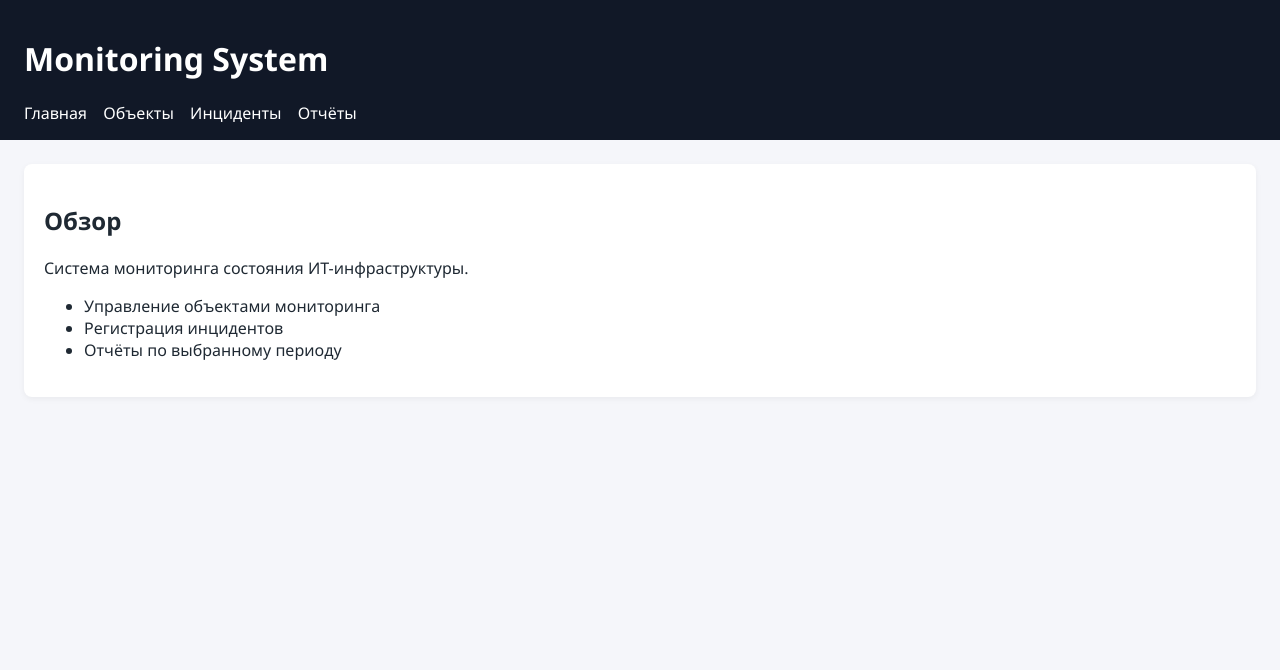
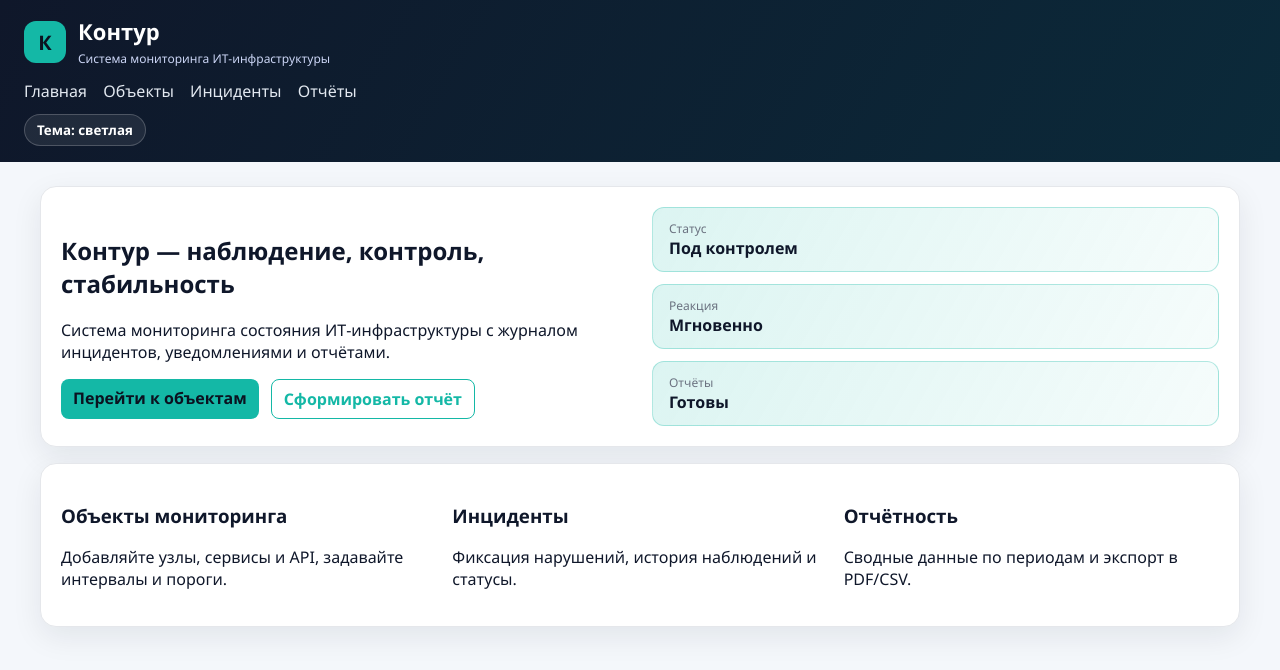
Before and after one commit to KimoPWNZ/monitoring_the_state_of_it_infrastructure, a FastAPI app: page / in a window 1280 px wide. Shown: the top 670 px of the page. Run offline with FastAPI, Linux system fonts and the light colour scheme.

Commit message:
Apply Contour branding and theme toggle UI redesign

```diff
--- a/app/static/style.css
+++ b/app/static/style.css
@@ -1,78 +1,223 @@
 body {
   font-family: "Segoe UI", sans-serif;
-  background: #f5f6fa;
+  background: var(--bg);
   margin: 0;
-  color: #1f2933;
+  color: var(--text);
 }
+
+:root {
+  --bg: #f4f7fb;
+  --text: #0f172a;
+  --muted: #6b7280;
+  --card: #ffffff;
+  --border: #e5e7eb;
+  --accent: #14b8a6;
+  --accent-dark: #0f766e;
+  --shadow: 0 10px 30px rgba(15, 23, 42, 0.08);
+}
+
+:root[data-theme="dark"] {
+  --bg: #0b1220;
+  --text: #e2e8f0;
+  --muted: #94a3b8;
+  --card: #111827;
+  --border: #1f2937;
+  --accent: #2dd4bf;
+  --accent-dark: #14b8a6;
+  --shadow: 0 12px 30px rgba(0, 0, 0, 0.35);
+}
+
 header {
-  background: #111827;
+  background: linear-gradient(120deg, #0f172a, #0b2a3a);
   color: #fff;
   padding: 16px 24px;
+  display: grid;
+  gap: 12px;
 }
+
+.brand {
+  display: flex;
+  align-items: center;
+  gap: 12px;
+}
+
+.brand-mark {
+  width: 42px;
+  height: 42px;
+  border-radius: 12px;
+  background: var(--accent);
+  color: #0b1220;
+  display: grid;
+  place-items: center;
+  font-weight: 700;
+  font-size: 20px;
+}
+
+.brand h1 {
+  margin: 0;
+  font-size: 22px;
+}
+
+.brand span {
+  color: #cbd5f5;
+  font-size: 12px;
+}
+
 nav a {
-  color: #fff;
+  color: #e2e8f0;
   margin-right: 12px;
   text-decoration: none;
+  font-weight: 500;
 }
+
+nav a:hover {
+  color: #fff;
+}
+
+.theme-toggle {
+  justify-self: start;
+  padding: 6px 12px;
+  border-radius: 999px;
+  border: 1px solid rgba(255, 255, 255, 0.2);
+  background: rgba(255, 255, 255, 0.08);
+  color: #fff;
+  cursor: pointer;
+}
+
 main {
   padding: 24px;
+  max-width: 1200px;
+  margin: 0 auto;
 }
+
 .card {
-  background: #fff;
+  background: var(--card);
   padding: 20px;
-  border-radius: 8px;
-  box-shadow: 0 2px 6px rgba(0, 0, 0, 0.05);
+  border-radius: 16px;
+  box-shadow: var(--shadow);
+  border: 1px solid var(--border);
+  margin-bottom: 16px;
 }
+
+.hero {
+  display: grid;
+  grid-template-columns: repeat(auto-fit, minmax(240px, 1fr));
+  gap: 24px;
+  align-items: center;
+}
+
+.hero-actions {
+  display: flex;
+  gap: 12px;
+  margin-top: 12px;
+}
+
+.hero-panel {
+  display: grid;
+  gap: 12px;
+}
+
+.stat {
+  background: linear-gradient(120deg, rgba(20, 184, 166, 0.15), rgba(20, 184, 166, 0.04));
+  border-radius: 12px;
+  padding: 12px 16px;
+  border: 1px solid rgba(20, 184, 166, 0.3);
+}
+
+.stat span {
+  display: block;
+  color: var(--muted);
+  font-size: 12px;
+}
+
+.grid {
+  display: grid;
+  grid-template-columns: repeat(auto-fit, minmax(220px, 1fr));
+  gap: 16px;
+}
+
 .form {
   display: grid;
   gap: 8px;
   grid-template-columns: repeat(auto-fit, minmax(180px, 1fr));
   margin-bottom: 16px;
 }
-.form button {
+
+input, select, button {
+  font-family: inherit;
+}
+
+input, select {
+  padding: 8px 10px;
+  border-radius: 8px;
+  border: 1px solid var(--border);
+  background: transparent;
+  color: var(--text);
+}
+
+button {
   padding: 8px 12px;
+  border-radius: 8px;
+  border: none;
+  background: var(--accent);
+  color: #0b1220;
+  font-weight: 600;
+  cursor: pointer;
 }
+
+button.danger {
+  background: #ef4444;
+  color: #fff;
+}
+
+.button {
+  display: inline-block;
+  padding: 8px 12px;
+  background: var(--accent);
+  color: #0b1220;
+  text-decoration: none;
+  border-radius: 8px;
+  font-weight: 600;
+}
+
+.button.ghost {
+  background: transparent;
+  border: 1px solid var(--accent);
+  color: var(--accent);
+}
+
 .report-actions {
   margin-top: 12px;
   display: flex;
   gap: 10px;
 }
-.button {
-  display: inline-block;
-  padding: 8px 12px;
-  background: #2563eb;
-  color: #fff;
-  text-decoration: none;
-  border-radius: 4px;
-}
+
 .chart-container {
   margin-top: 16px;
 }
+
 table {
   width: 100%;
   border-collapse: collapse;
 }
+
 th, td {
   padding: 8px;
-  border-bottom: 1px solid #e5e7eb;
+  border-bottom: 1px solid var(--border);
   text-align: left;
 }
+
 .status.normal {
   color: #16a34a;
   font-weight: 600;
 }
+
 .status.warning {
   color: #d97706;
   font-weight: 600;
 }
+
 .status.critical {
   color: #dc2626;
   font-weight: 600;
 }
-button.danger {
-  background: #ef4444;
-  color: #fff;
-  border: none;
-  padding: 6px 10px;
-  border-radius: 4px;
-}
--- a/app/templates/base.html
+++ b/app/templates/base.html
@@ -1,22 +1,48 @@
 <!DOCTYPE html>
-<html lang="ru">
+<html lang="ru" data-theme="light">
 <head>
   <meta charset="UTF-8" />
-  <title>Monitoring System</title>
+  <title>Контур</title>
   <link rel="stylesheet" href="/static/style.css" />
 </head>
 <body>
   <header>
-    <h1>Monitoring System</h1>
+    <div class="brand">
+      <div class="brand-mark">К</div>
+      <div>
+        <h1>Контур</h1>
+        <span>Система мониторинга ИТ‑инфраструктуры</span>
+      </div>
+    </div>
     <nav>
       <a href="/">Главная</a>
       <a href="/objects">Объекты</a>
       <a href="/incidents">Инциденты</a>
       <a href="/reports">Отчёты</a>
     </nav>
+    <button id="themeToggle" class="theme-toggle" type="button">Тема: светлая</button>
   </header>
   <main>
     {% block content %}{% endblock %}
   </main>
+
+  <script>
+    const root = document.documentElement;
+    const toggle = document.getElementById('themeToggle');
+
+    function setTheme(theme) {
+      root.setAttribute('data-theme', theme);
+      toggle.textContent = theme === 'dark' ? 'Тема: тёмная' : 'Тема: светлая';
+      localStorage.setItem('theme', theme);
+    }
+
+    const savedTheme = localStorage.getItem('theme') || 'light';
+    setTheme(savedTheme);
+
+    toggle.addEventListener('click', () => {
+      const next = root.getAttribute('data-theme') === 'dark' ? 'light' : 'dark';
+      setTheme(next);
+    });
+  </script>
 </body>
 </html>
--- a/app/templates/index.html
+++ b/app/templates/index.html
@@ -1,12 +1,42 @@
 {% extends "base.html" %}
 {% block content %}
-<section class="card">
-  <h2>Обзор</h2>
-  <p>Система мониторинга состояния ИТ-инфраструктуры.</p>
-  <ul>
-    <li>Управление объектами мониторинга</li>
-    <li>Регистрация инцидентов</li>
-    <li>Отчёты по выбранному периоду</li>
-  </ul>
+<section class="card hero">
+  <div>
+    <h2>Контур — наблюдение, контроль, стабильность</h2>
+    <p>Система мониторинга состояния ИТ‑инфраструктуры с журналом инцидентов, уведомлениями и отчётами.</p>
+    <div class="hero-actions">
+      <a class="button" href="/objects">Перейти к объектам</a>
+      <a class="button ghost" href="/reports">Сформировать отчёт</a>
+    </div>
+  </div>
+  <div class="hero-panel">
+    <div class="stat">
+      <span>Статус</span>
+      <strong>Под контролем</strong>
+    </div>
+    <div class="stat">
+      <span>Реакция</span>
+      <strong>Мгновенно</strong>
+    </div>
+    <div class="stat">
+      <span>Отчёты</span>
+      <strong>Готовы</strong>
+    </div>
+  </div>
+</section>
+
+<section class="card grid">
+  <div>
+    <h3>Объекты мониторинга</h3>
+    <p>Добавляйте узлы, сервисы и API, задавайте интервалы и пороги.</p>
+  </div>
+  <div>
+    <h3>Инциденты</h3>
+    <p>Фиксация нарушений, история наблюдений и статусы.</p>
+  </div>
+  <div>
+    <h3>Отчётность</h3>
+    <p>Сводные данные по периодам и экспорт в PDF/CSV.</p>
+  </div>
 </section>
 {% endblock %}
```
